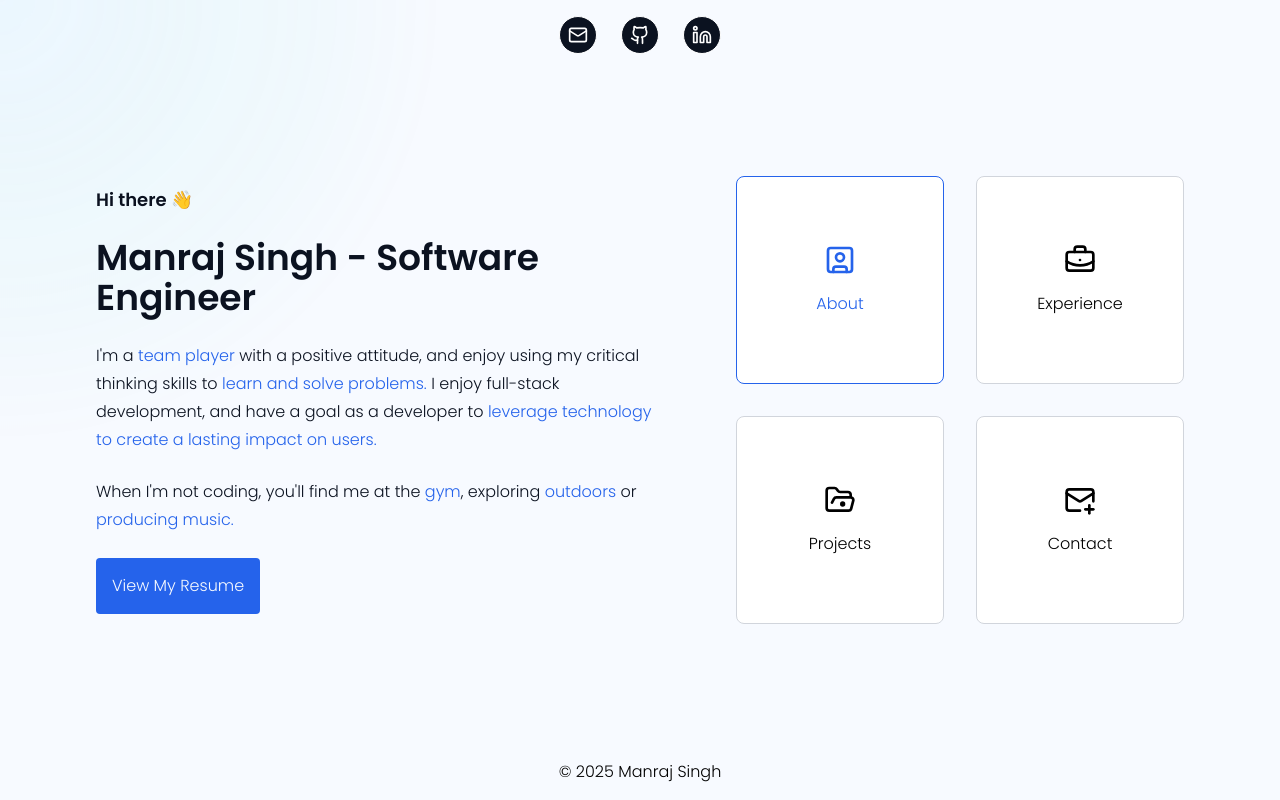
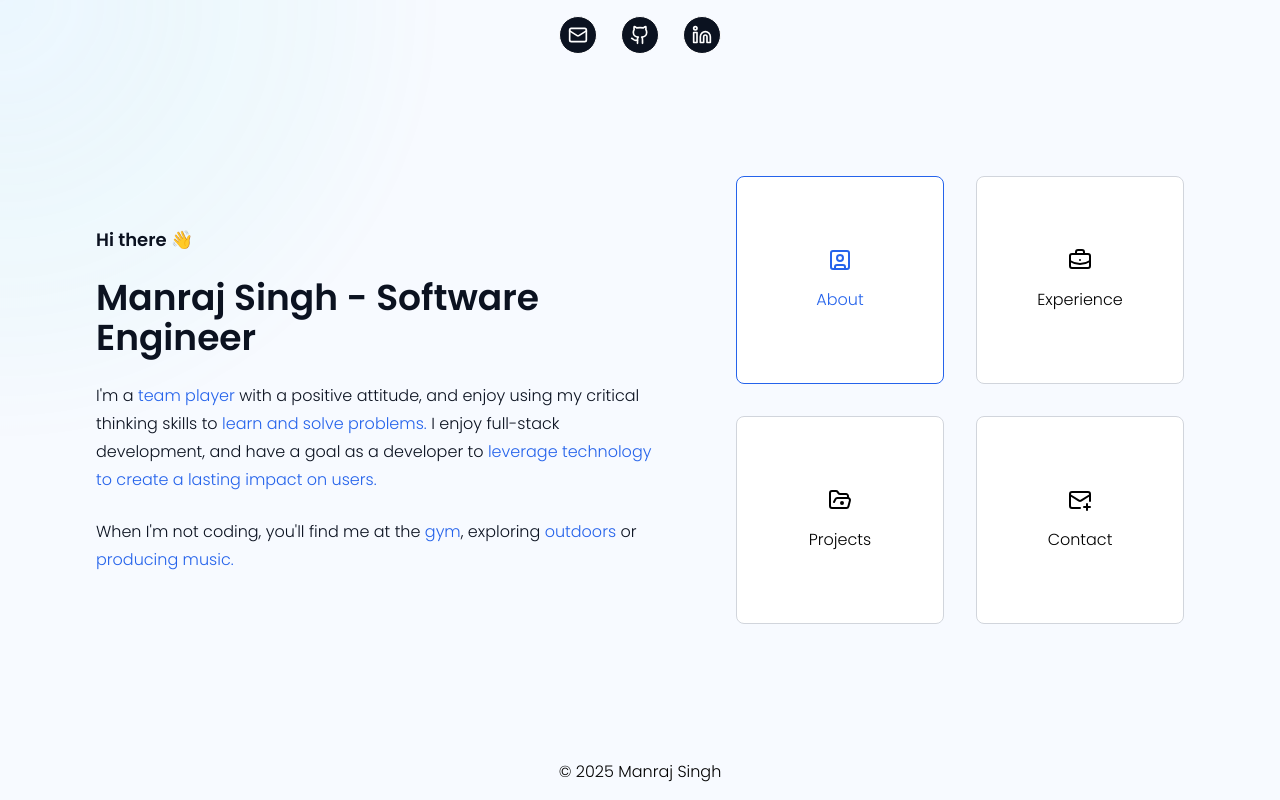
Before and after one commit to ManrajSingh6/manraj-portfolio-v2, a React (Vite) app: page /about in a window 1280 px wide. Built offline with nearby package versions, Linux system fonts and the light colour scheme.

Commit message:
Tweaks to portfolio, add data and hook

```diff
--- a/src/App.tsx
+++ b/src/App.tsx
@@ -6,12 +6,14 @@ import { isValidRoute, ROUTES, type RouteType } from './routes'
 import { SocialsContainer } from './components/common/socials-container'
 import { Footer } from './components/common/footer'
 import { useMouseGlow } from './hooks/useMouseGlow'
+import { useIsMobile } from './hooks/useIsMobile'
 
 const GLOW_SIZE = 1500
 
 function App() {
   const location = useLocation()
   const { glowRef } = useMouseGlow()
+  const isMobile = useIsMobile()
 
   const activePath = location.pathname as RouteType
 
@@ -40,7 +42,7 @@ function App() {
       {/* Main content */}
       {activePath !== '/contact' && (
         <motion.div
-          className='fixed top-4 left-1/2 z-50 -translate-x-1/2 transform'
+          className='fixed top-4 left-1/2 z-50 hidden -translate-x-1/2 transform sm:block'
           initial={{ opacity: 0, y: -20 }}
           animate={{ opacity: 1, y: 0 }}
           transition={{ delay: 0.3, duration: 0.6, ease: 'easeOut' }}
@@ -49,16 +51,22 @@ function App() {
         </motion.div>
       )}
       <motion.div
-        className='relative z-10 flex h-screen items-center justify-center space-x-20 overflow-hidden px-24'
+        className='relative z-10 flex h-screen items-center justify-center overflow-hidden px-4 sm:px-8 md:px-16 lg:px-24'
         initial={{ opacity: 0, scale: 0.95 }}
         animate={{ opacity: 1, scale: 1 }}
         transition={{ delay: 0.1, duration: 0.8, ease: 'easeOut' }}
       >
-        <ContentPane activePath={activePath} />
-        <ContentSelector activePath={activePath} />
+        <div className='flex w-full max-w-7xl flex-col items-center justify-center gap-16 lg:flex-row lg:gap-20'>
+          <div className='order-2 w-full lg:order-1 lg:flex-1'>
+            <ContentPane activePath={activePath} />
+          </div>
+          <div className='order-1 w-full max-w-sm sm:max-w-md md:mt-0 lg:order-2 lg:flex-1'>
+            <ContentSelector activePath={activePath} isMobile={isMobile} />
+          </div>
+        </div>
       </motion.div>
       <motion.div
-        className='fixed bottom-4 left-1/2 z-50 -translate-x-1/2 transform'
+        className='fixed bottom-4 left-1/2 z-50 hidden -translate-x-1/2 transform sm:block'
         initial={{ opacity: 0, y: 20 }}
         animate={{ opacity: 1, y: 0 }}
         transition={{ delay: 0.5, duration: 0.6, ease: 'easeOut' }}
--- a/src/components/cards/base-entry-card.tsx
+++ b/src/components/cards/base-entry-card.tsx
@@ -21,9 +21,12 @@ export function BaseEntryCard({
   return (
     <div className='text-primary-text border-aqua/20 hover:border-aqua/40 flex max-w-4xl flex-col space-y-2 border-b p-4 transition md:p-6'>
       <div className='flex items-center justify-between'>
-        <p className='inline-flex items-center tracking-wide'>
+        <p className='inline-flex items-center text-xs tracking-wide sm:text-sm'>
           <span className='font-semibold'>{title}</span>
-          <span aria-hidden='true' className='text-aqua/70 mx-2 font-semibold'>
+          <span
+            aria-hidden='true'
+            className='text-aqua/70 mx-2 hidden font-semibold sm:inline'
+          >
             ·
           </span>
           {href ? (
@@ -41,7 +44,7 @@ export function BaseEntryCard({
         </p>
         <p className='text-aqua text-xs uppercase sm:text-sm'>{dateText}</p>
       </div>
-      <p className='text-primary-text/90 mb-4 text-sm leading-6'>
+      <p className='text-primary-text/90 mb-4 text-xs leading-6 sm:text-sm'>
         {description}
       </p>
       <BadgeContainer badges={badges} />
--- a/src/components/common/scrollable.tsx
+++ b/src/components/common/scrollable.tsx
@@ -6,7 +6,7 @@ export function Scrollable({
   children: React.ReactNode
 }): JSX.Element {
   return (
-    <div className='relative max-h-[80vh] overflow-y-auto overscroll-contain [mask-image:linear-gradient(to_bottom,transparent,black_16px,black_calc(100%-16px),transparent)] pb-2 [-ms-overflow-style:none] [scrollbar-width:none] focus-visible:outline-none [&::-webkit-scrollbar]:h-0 [&::-webkit-scrollbar]:w-0'>
+    <div className='relative max-h-[80vh] overflow-y-auto overscroll-contain [mask-image:linear-gradient(to_bottom,transparent,black_16px,black_calc(100%-16px),transparent)] pb-0 [-ms-overflow-style:none] [scrollbar-width:none] focus-visible:outline-none [&::-webkit-scrollbar]:h-0 [&::-webkit-scrollbar]:w-0'>
       {children}
     </div>
   )
--- a/src/components/common/selector-item.tsx
+++ b/src/components/common/selector-item.tsx
@@ -8,17 +8,22 @@ export interface SelectorItemProps {
   readonly path: RouteType
   readonly icon: JSX.Element
   readonly label: string
+  readonly isMobile: boolean
 }
 
 export function SelectorItem({
   isActive,
   path,
   icon,
-  label
+  label,
+  isMobile
 }: SelectorItemProps): JSX.Element {
   const commonStyle = isActive
     ? 'border-aqua text-aqua'
     : 'hover:border-aqua border-gray-300 hover:text-aqua'
+
+  const borderStyle = isMobile ? 'rounded-full! p-2' : 'rounded-lg'
+  const consolidatedStyle = `${commonStyle} ${borderStyle}`
 
   return (
     <motion.div
@@ -34,20 +39,19 @@ export function SelectorItem({
         stiffness: 400,
         damping: 25
       }}
-      className='h-full w-full'
+      className='rounded-full'
     >
       <NavLink
         to={path}
-        className={`flex aspect-square h-full w-full cursor-pointer flex-col items-center justify-center gap-4 rounded-lg border bg-white transition-colors duration-300 ${commonStyle}`}
+        className={`flex aspect-square h-full w-full cursor-pointer flex-col items-center justify-center gap-4 border bg-white transition-colors duration-300 ${consolidatedStyle}`}
       >
         <motion.span
-          className={commonStyle}
           whileHover={{ scale: 1.1 }}
           transition={{ type: 'spring', stiffness: 400, damping: 25 }}
         >
           {icon}
         </motion.span>
-        <span className={commonStyle}>{label}</span>
+        {!isMobile && <span>{label}</span>}
       </NavLink>
     </motion.div>
   )
--- a/src/components/common/tabs-group.tsx
+++ b/src/components/common/tabs-group.tsx
@@ -18,12 +18,12 @@ export function TabsGroup<T>({
   setToggledTab
 }: TabsGroupProps<T>): JSX.Element {
   return (
-    <div className='flex items-center gap-2'>
+    <div className='flex items-center gap-1 sm:gap-2'>
       {tabs.map((tab, idx) => (
         <motion.button
           key={idx}
           onClick={() => setToggledTab(tab.value)}
-          className={`text-primary-text relative cursor-pointer px-4 py-2 text-sm font-medium uppercase transition-colors duration-200 ${
+          className={`text-primary-text relative cursor-pointer px-4 py-2 text-xs font-medium uppercase transition-colors duration-200 sm:text-sm ${
             toggledTab === tab.value ? 'text-aqua' : 'hover:text-aqua'
           }`}
           whileHover={{ scale: 1.05 }}
--- a/src/components/content-sections/about-content.tsx
+++ b/src/components/content-sections/about-content.tsx
@@ -21,9 +21,6 @@ export function AboutContent(): JSX.Element {
         <HighlightedText>outdoors</HighlightedText> or{' '}
         <HighlightedText>producing music.</HighlightedText>
       </p>
-      <button className='bg-aqua text-app-bg w-fit cursor-pointer rounded-sm p-4'>
-        View My Resume
-      </button>
     </div>
   )
 }
--- a/src/components/content-sections/content-selector.tsx
+++ b/src/components/content-sections/content-selector.tsx
@@ -9,9 +9,12 @@ import {
 } from 'lucide-react'
 import { SelectorItem, type SelectorItemProps } from '../common/selector-item'
 
-const ICON_STYLE = 'h-8 w-8'
+const ICON_STYLE = 'h-6 w-6'
 
-const CONTENT_SELECTOR_ITEMS: readonly Omit<SelectorItemProps, 'isActive'>[] = [
+const CONTENT_SELECTOR_ITEMS: readonly Omit<
+  SelectorItemProps,
+  'isActive' | 'isMobile'
+>[] = [
   {
     path: ROUTES.ABOUT,
     icon: <SquareUser className={ICON_STYLE} />,
@@ -61,14 +64,20 @@ const ITEM_VARIANTS = {
 
 interface ContentSelectorProps {
   readonly activePath: RouteType
+  readonly isMobile: boolean
 }
 
 export function ContentSelector({
-  activePath
+  activePath,
+  isMobile
 }: ContentSelectorProps): JSX.Element {
+  const styles = isMobile
+    ? 'flex items-center justify-between gap-4 m-auto text-sm bg-white p-2 shadow-lg rounded-full fixed top-4 left-1/2 -translate-x-1/2 z-50'
+    : 'grid aspect-square max-w-md  grid-cols-2 grid-rows-2 gap-8'
+
   return (
     <motion.div
-      className='grid aspect-square max-w-md flex-1 grid-cols-2 grid-rows-2 gap-8'
+      className={styles}
       variants={CONTAINER_VARIANTS}
       initial='hidden'
       animate='visible'
@@ -83,6 +92,7 @@ export function ContentSelector({
             icon={item.icon}
             label={item.label}
             isActive={item.path === activePath}
+            isMobile={isMobile}
           />
         </motion.div>
       ))}
--- a/src/components/content-sections/project-content.tsx
+++ b/src/components/content-sections/project-content.tsx
@@ -9,6 +9,7 @@ export type ProjectCategoryTab =
   | 'full-stack'
   | 'data-science'
   | 'distributed-systems'
+  | 'AI'
 
 const CONTAINER_VARIANTS = {
   hidden: { opacity: 0 },
@@ -49,6 +50,10 @@ export function ProjectContent(): JSX.Element {
     {
       label: 'Distributed Systems',
       value: 'distributed-systems'
+    },
+    {
+      label: 'AI Agents',
+      value: 'AI'
     }
   ]
 
--- /dev/null
+++ b/src/hooks/useIsMobile.ts
@@ -0,0 +1,23 @@
+import { useEffect, useState } from 'react'
+
+const MOBILE_BREAKPOINT_PX = 786
+
+export function useIsMobile(): boolean {
+  const [isMobile, setIsMobile] = useState<boolean | undefined>(getIsMobile)
+
+  useEffect(() => {
+    const updateSize = () => {
+      setIsMobile(getIsMobile())
+    }
+
+    window.addEventListener('resize', updateSize)
+
+    return () => window.removeEventListener('resize', updateSize)
+  }, [])
+
+  function getIsMobile(): boolean {
+    return window.innerWidth < MOBILE_BREAKPOINT_PX
+  }
+
+  return !!isMobile
+}
```
Also changed, not shown: src/components/content-sections/experience-content.tsx (+18 -27 lines), src/data.ts (+19 -3 lines).
